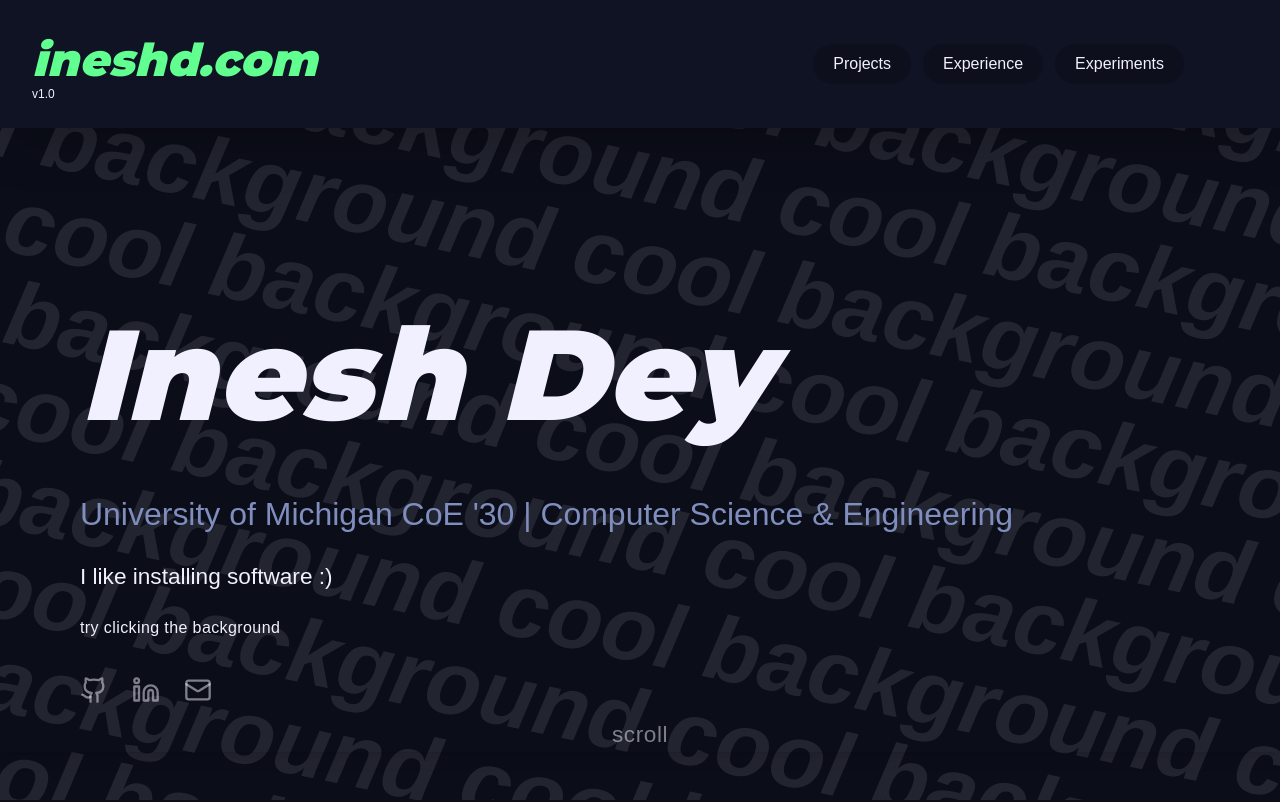
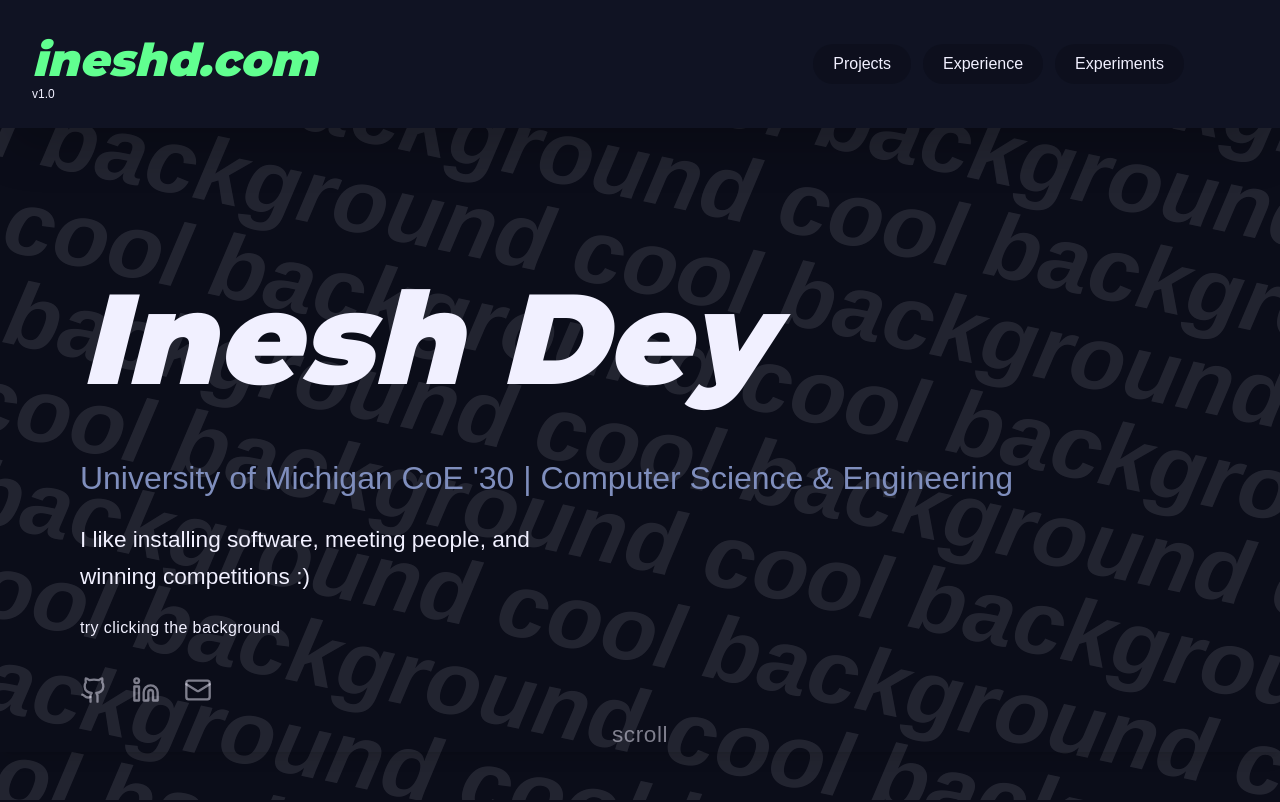
Before and after one commit to somebody4545/2025site, a Next.js app: page / in a window 1280 px wide. Shown: the top 802 px of the page. Built offline with nearby package versions, Linux system fonts and the light colour scheme.

Commit message:
Update page.tsx

```diff
--- a/app/page.tsx
+++ b/app/page.tsx
@@ -23,7 +23,7 @@ export default function Home() {
                         University of Michigan CoE '30 | Computer Science & Engineering
                     </p>
                     <p className="text-xl max-lg:text-base max-w-lg leading-relaxed pointer-events-auto">
-                        I like installing software :)
+                        I like installing software, meeting people, and winning competitions :)
                     </p>
                     <p className="text-md tracking-wide pointer-events-auto">
                         try clicking the background
```
